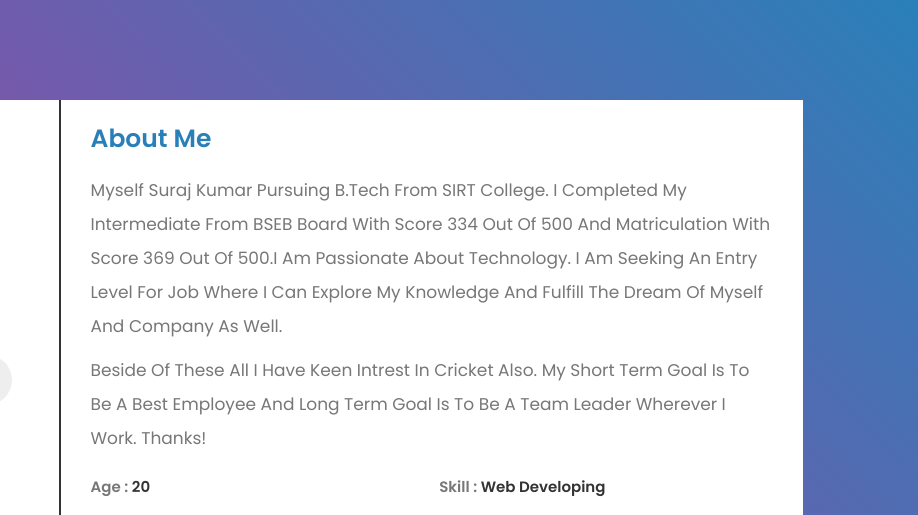
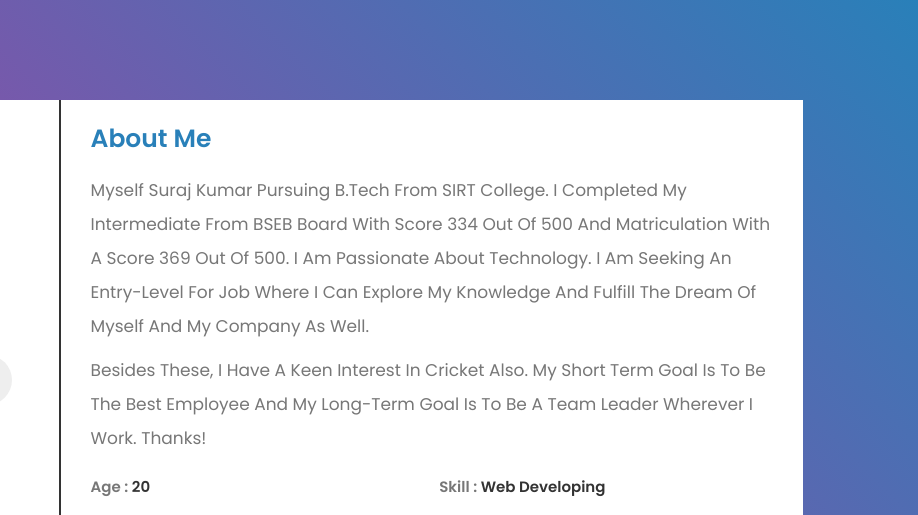
Before and after one commit to shiningsuraj/suraj-cv, a plain HTML site: page index.html in a window 1280 px wide. Shown: the top 515 px of the page, 362-1280 px from the left. Drawn offline with Linux system fonts and the light colour scheme.

Commit message:
Update index.html

```diff
--- a/index.html
+++ b/index.html
@@ -51,16 +51,16 @@
         <div class="about">
           <h3 class="title">about me</h3>
           <p>
-            Myself Suraj Kumar pursuing B.tech from SIRT college. I completed my
+            Myself Suraj Kumar pursuing B.tech from SIRT College. I completed my
             intermediate from BSEB Board with score 334 out of 500 and
-            Matriculation with score 369 out of 500.I am passionate about
-            Technology. I am seeking an entry level for job where i can explore
-            my knowledge and fulfill the dream of myself and company as well.
+            Matriculation with a score 369 out of 500. I am passionate about
+            Technology. I am seeking an entry-level for job where I can explore
+            my knowledge and fulfill the dream of myself and my company as well.
           </p>
           <p>
-            Beside of these all i have keen intrest in cricket also. My short
-            term goal is to be a best employee and long term goal is to be a
-            Team Leader wherever i work. Thanks!
+            Besides these, I have a keen interest in cricket also. My short
+            term goal is to be the best employee and my long-term goal is to be a
+            Team Leader wherever I work. Thanks!
           </p>
           <div class="box-container">
             <div class="box">
```
